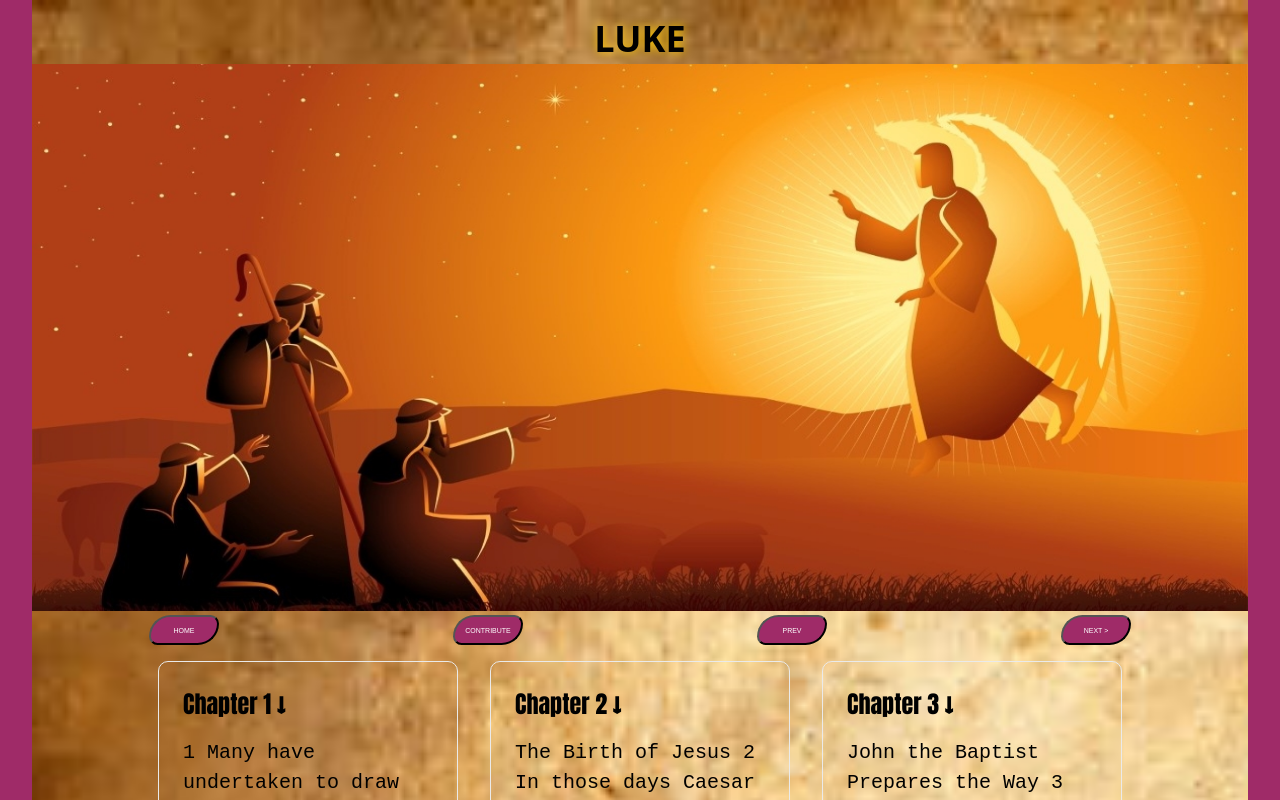
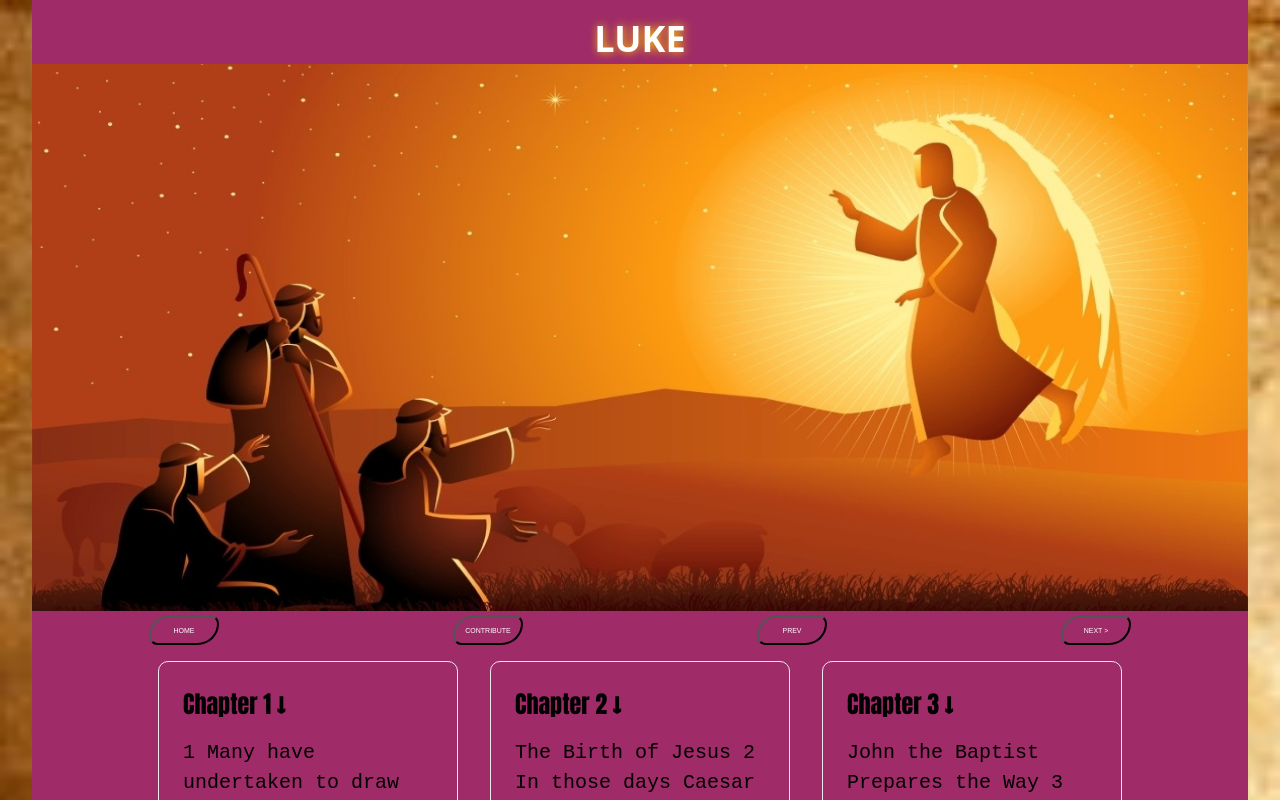
Before and after one commit to jnutt367/luke, a Next.js app: page / in a window 1280 px wide. Shown: the top 800 px of the page. Built offline with nearby package versions, Linux system fonts and the light colour scheme.

Commit message:
Update Home.module.css
new bg colors

```diff
--- a/styles/Home.module.css
+++ b/styles/Home.module.css
@@ -1,14 +1,14 @@
 .container {
     padding: 0 2rem;
+    background-image: url(/closeup-old-paper-texture-age-marks.jpg);
     background-color: #9F2B68;
     background-size: cover;
     background-repeat: no-repeat;
 }
 
 .main {
-    background-image: url(/closeup-old-paper-texture-age-marks.jpg);
+    background-color: #9F2B68;
     background-size: cover;
-    background-repeat: no-repeat;
     min-height: 100vh;
     padding: 4rem 0;
     flex: 1;
@@ -85,7 +85,7 @@
 
 
 .title {
-  color: black;
+  color: white;
   position: relative;
   top: -50px;
   margin-top: 0;
```
